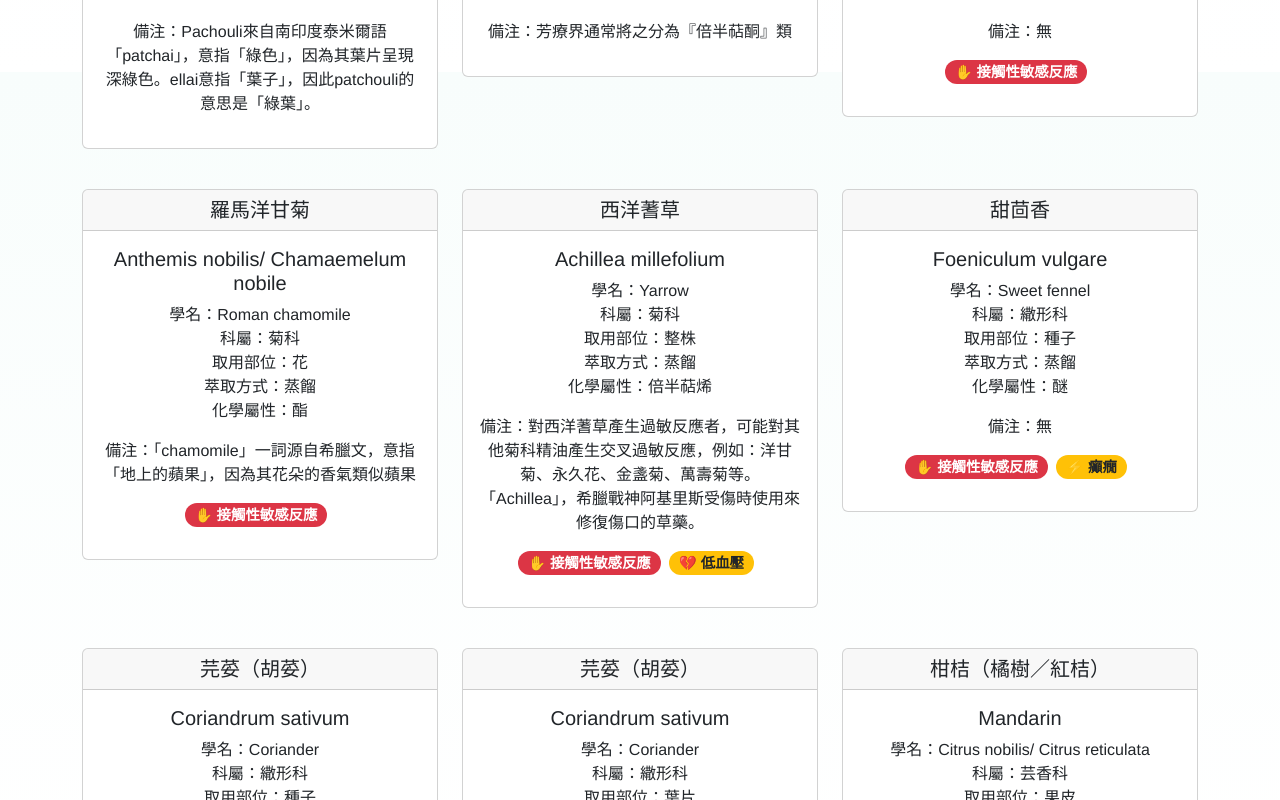
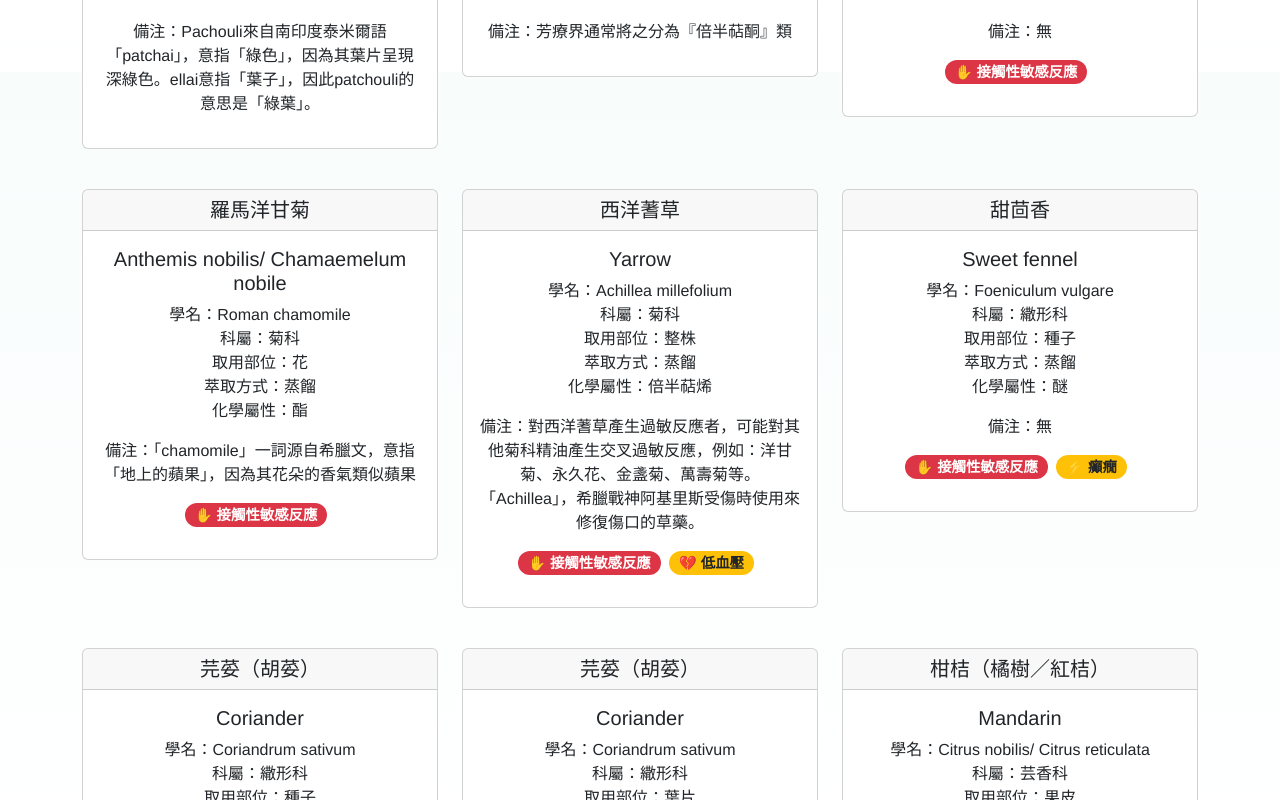
Before and after one commit to Churng/2025Aromagatcha, a Vue app: page /#/learn in a window 1280 px wide. Shown: the part 4728-5528 px from the top of the page. Built offline with nearby package versions, Linux system fonts and the light colour scheme.

Commit message:
更新精油資料json

```diff
--- a/src/JSON/V.json
+++ b/src/JSON/V.json
@@ -398,7 +398,7 @@
     {
         "name": "側柏醇百里香",
         "scientificName": "Thymus vulgaris",
-        "english": "Thyme (CT. thujanol)",
+        "english": "Thyme CT. thujanol",
         "family": "唇形科",
         "part": "整株",
         "pattern": "蒸餾",
@@ -420,7 +420,7 @@
     {
         "name": "沉香醇百里香",
         "scientificName": "Thymus vulgaris",
-        "english": "Thyme (CT. linalool)",
+        "english": "Thyme CT. linalool",
         "family": "唇形科",
         "part": "整株",
         "pattern": "蒸餾",
@@ -442,7 +442,7 @@
     {
         "name": "牻牛兒醇百里香",
         "scientificName": "Thymus vulgaris",
-        "english": "Thyme (CT. geraniol)",
+        "english": "Thyme CT. geraniol",
         "family": "唇形科",
         "part": "整株",
         "pattern": "蒸餾",
@@ -464,7 +464,7 @@
     {
         "name": "百里酚百里香",
         "scientificName": "Thymus vulgaris",
-        "english": "Thyme (CT. thymol)",
+        "english": "Thyme CT. thymol",
         "family": "唇形科",
         "part": "整株",
         "pattern": "蒸餾",
@@ -486,7 +486,7 @@
     {
         "name": "桉油醇迷迭香",
         "scientificName": "Rosmarinus officinalis",
-        "english": "Rosemary (CT. cineole)",
+        "english": "Rosemary CT. cineole",
         "family": "唇形科",
         "part": "整株",
         "pattern": "蒸餾",
@@ -508,7 +508,7 @@
     {
         "name": "馬鞭草酮迷迭香",
         "scientificName": "Rosmarinus officinalis",
-        "english": "Rosemary (CT. verbenone)",
+        "english": "Rosemary CT. verbenone",
         "family": "唇形科",
         "part": "整株",
         "pattern": "蒸餾",
@@ -530,7 +530,7 @@
     {
         "name": "樟腦迷迭香",
         "scientificName": "Rosmarinus officinalis",
-        "english": "Rosemary (CT. camphor)",
+        "english": "Rosemary CT. camphor",
         "family": "唇形科",
         "part": "整株",
         "pattern": "蒸餾",
@@ -694,8 +694,8 @@
     },
     {
         "name": "西洋蓍草",
-        "scientificName": "Yarrow",
-        "english": "Achillea millefolium",
+        "scientificName": "Achillea millefolium",
+        "english": "Yarrow",
         "family": "菊科",
         "part": "整株",
         "pattern": "蒸餾",
@@ -716,8 +716,8 @@
     },
     {
         "name": "甜茴香",
-        "scientificName": "Sweet fennel",
-        "english": "Foeniculum vulgare",
+        "scientificName": "Foeniculum vulgare",
+        "english": "Sweet fennel",
         "family": "繖形科",
         "part": "種子",
         "pattern": "蒸餾",
@@ -738,8 +738,8 @@
     },
     {
         "name": "芫荽（胡荽）",
-        "scientificName": "Coriander",
-        "english": "Coriandrum sativum",
+        "scientificName": "Coriandrum sativum",
+        "english": "Coriander",
         "family": "繖形科",
         "part": "種子",
         "pattern": "蒸餾",
@@ -749,8 +749,8 @@
     },
     {
         "name": "芫荽（胡荽）",
-        "scientificName": "Coriander",
-        "english": "Coriandrum sativum",
+        "scientificName": "Coriandrum sativum",
+        "english": "Coriander",
         "family": "繖形科",
         "part": "葉片",
         "pattern": "蒸餾",
@@ -765,9 +765,9 @@
         "family": "芸香科",
         "part": "果皮",
         "pattern": "壓榨",
-        "chemicalProperties": "單萜烯（單萜）",
+        "chemicalProperties": "單萜烯",
         "disease": "",
-        "note": "",
+        "note": "（單萜）",
         "toxicity": "光敏性",
         "mucousIrritation": false,
         "contactSensitivity": false,
@@ -786,9 +786,9 @@
         "family": "芸香科",
         "part": "果皮",
         "pattern": "壓榨",
-        "chemicalProperties": "單萜烯（單萜）",
+        "chemicalProperties": "單萜烯",
         "disease": "",
-        "note": "",
+        "note": "（單萜）",
         "toxicity": "光敏性",
         "mucousIrritation": false,
         "contactSensitivity": false,
@@ -807,9 +807,9 @@
         "family": "芸香科",
         "part": "果皮",
         "pattern": "壓榨",
-        "chemicalProperties": "單萜烯（單萜）",
+        "chemicalProperties": "單萜烯",
         "disease": "",
-        "note": "",
+        "note": "（單萜）",
         "toxicity": "光敏性",
         "mucousIrritation": false,
         "contactSensitivity": true,
@@ -828,9 +828,9 @@
         "family": "芸香科",
         "part": "果皮",
         "pattern": "壓榨",
-        "chemicalProperties": "單萜烯（單萜）",
+        "chemicalProperties": "單萜烯",
         "disease": "",
-        "note": "",
+        "note": "（單萜）",
         "toxicity": "光敏性",
         "mucousIrritation": false,
         "contactSensitivity": true,
@@ -849,9 +849,9 @@
         "family": "芸香科",
         "part": "果皮",
         "pattern": "壓榨",
-        "chemicalProperties": "單萜烯（單萜）",
+        "chemicalProperties": "單萜烯",
         "disease": "",
-        "note": "",
+        "note": "（單萜）",
         "toxicity": "光敏性",
         "mucousIrritation": false,
         "contactSensitivity": false,
@@ -892,9 +892,9 @@
         "family": "芸香科",
         "part": "果皮",
         "pattern": "壓榨",
-        "chemicalProperties": "單萜烯（單萜）",
+        "chemicalProperties": "單萜烯",
         "disease": "",
-        "note": "",
+        "note": "（單萜）",
         "toxicity": "光敏性",
         "mucousIrritation": false,
         "contactSensitivity": false,
@@ -929,8 +929,8 @@
     },
     {
         "name": "大馬士革玫瑰",
-        "scientificName": "Damask rose",
-        "english": "Rosa damascena",
+        "scientificName": "Rosa damascena",
+        "english": "Damask rose",
         "family": "薔薇科",
         "part": "花",
         "pattern": "蒸餾/溶劑",
@@ -940,8 +940,8 @@
     },
     {
         "name": "千葉玫瑰（西洋玫瑰）",
-        "scientificName": "Rose cabbage",
-        "english": "Rosa centifolia",
+        "scientificName": "Rosa centifolia",
+        "english": "Rose cabbage",
         "family": "薔薇科",
         "part": "花",
         "pattern": "溶劑",
--- a/src/views/ExamPage.vue
+++ b/src/views/ExamPage.vue
@@ -198,7 +198,7 @@ export default {
       { promptField: 'name', answerField: 'scientificName', promptLabel: '以下哪一個是此中文名稱對應的學名？' },
       { promptField: 'name', answerField: 'part', promptLabel: '以下哪一個是此中文名稱常用的部位？' },
       { promptField: 'name', answerField: 'pattern', promptLabel: '以下哪一個是此中文名稱的外觀型態/萃取方式？' },
-        // chemicalProperties 若過於集中，可以不加入，或改成是非題，這裡先不自動加入
+      { promptField: 'name', answerField: 'chemicalProperties', promptLabel: '以下哪一個是此中文名稱對應的化學型態？' }, // ⬅️ 新增這行
     ];
       // 隨機題型
       const type = types[Math.floor(Math.random() * types.length)];
```
Lines whose indentation alone changed are shown as unchanged.
